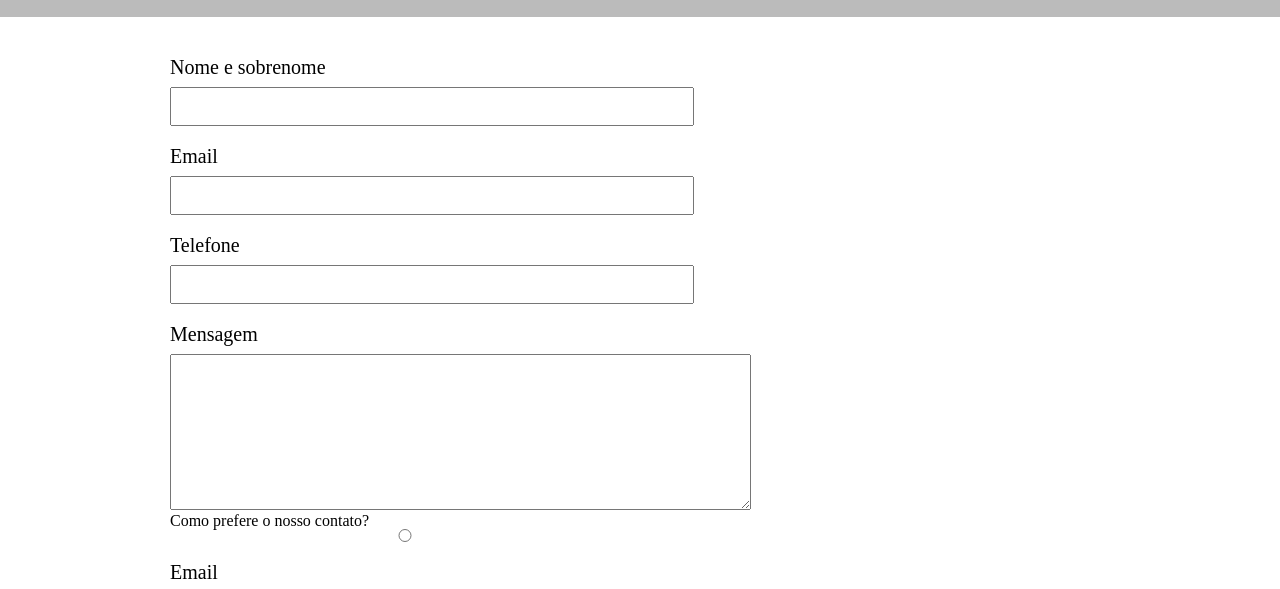
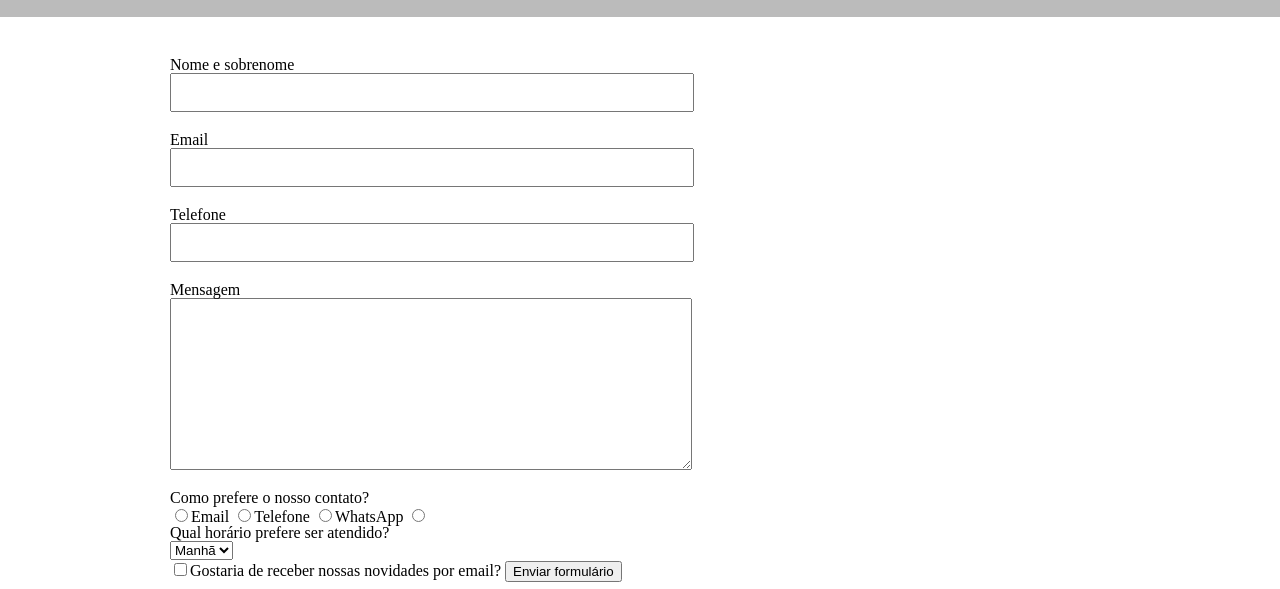
Before and after one commit to nercoliniamanda/amanda-repositorio1, a plain HTML site: page contato.html amanda.html in a window 1280 px wide. Shown: the part 276-865 px from the top of the page. Drawn offline with Linux system fonts and the light colour scheme.

Commit message:
html 08/11

```diff
--- a/style.css amanda.css
+++ b/style.css amanda.css
@@ -100,15 +100,19 @@ form {
 	margin: 40px 0;
 }
 
-form label{
+form label. form p{
 	display: block;
 	font-size: 20px;
 	margin: 0 0 10px;
 }
 
-form input {
+.input-padrao {
 	display: block;
 	margin: 0 0 20px;
 	padding: 10px 25px;
 	width: 50%;
 }
+
+.checkbox{
+	margin: 20px 0;
+}
```
